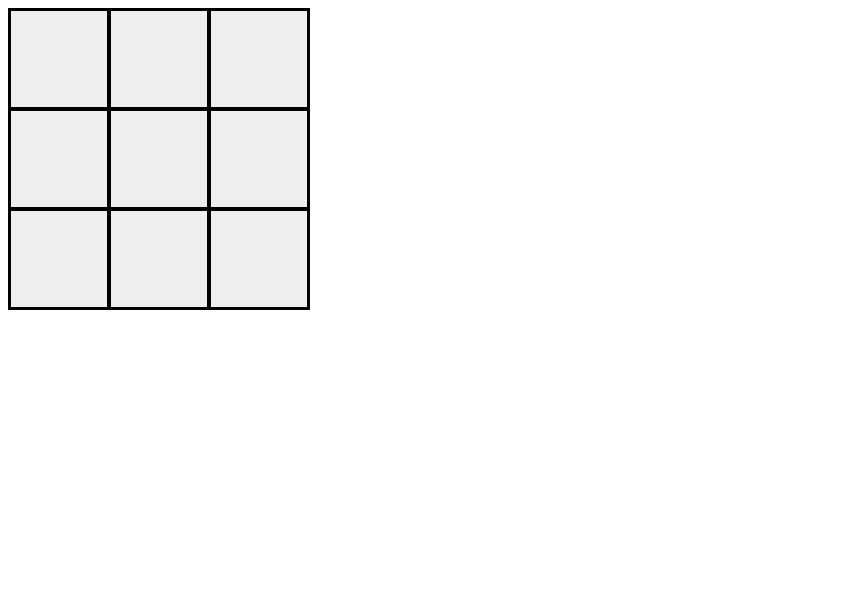
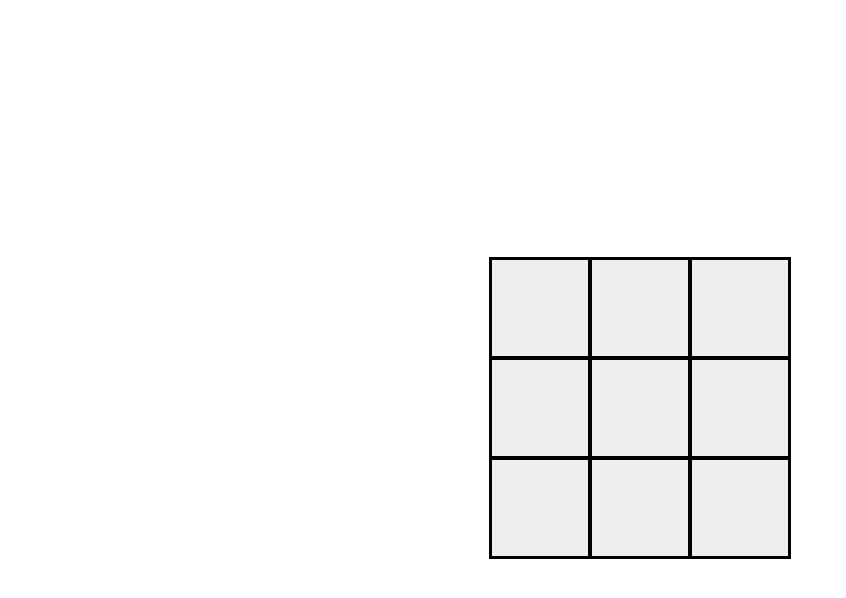
Before and after one commit to Shehwaz81/tic-tac-toe, a React (Vite) app: page / in a window 1280 px wide. Shown: the top 598 px of the page, without its empty margins (0-846 px from the left). Built offline with nearby package versions, Linux system fonts and the light colour scheme.

Commit message:
centered board vertically and horizontally j
stop

```diff
--- a/src/App.css
+++ b/src/App.css
@@ -11,6 +11,12 @@
 .square:hover {
   border: 5px solid red;
 }
+body {
+  display: flex;
+  height: 100vh;
+  align-items: center;
+  justify-content: center;
+}
 
 .container {
   border: 1px solid black;
```
